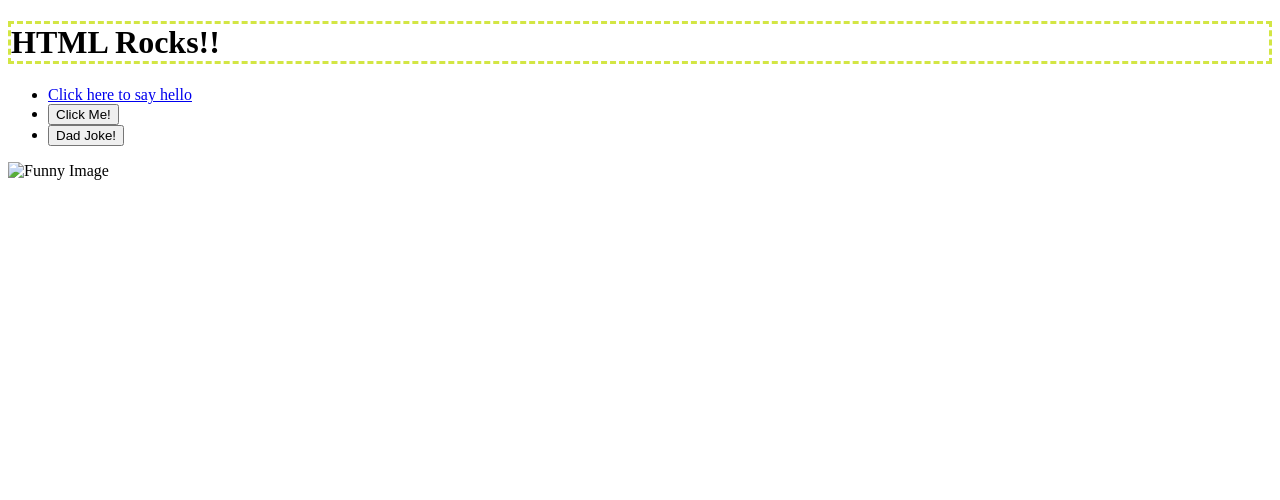
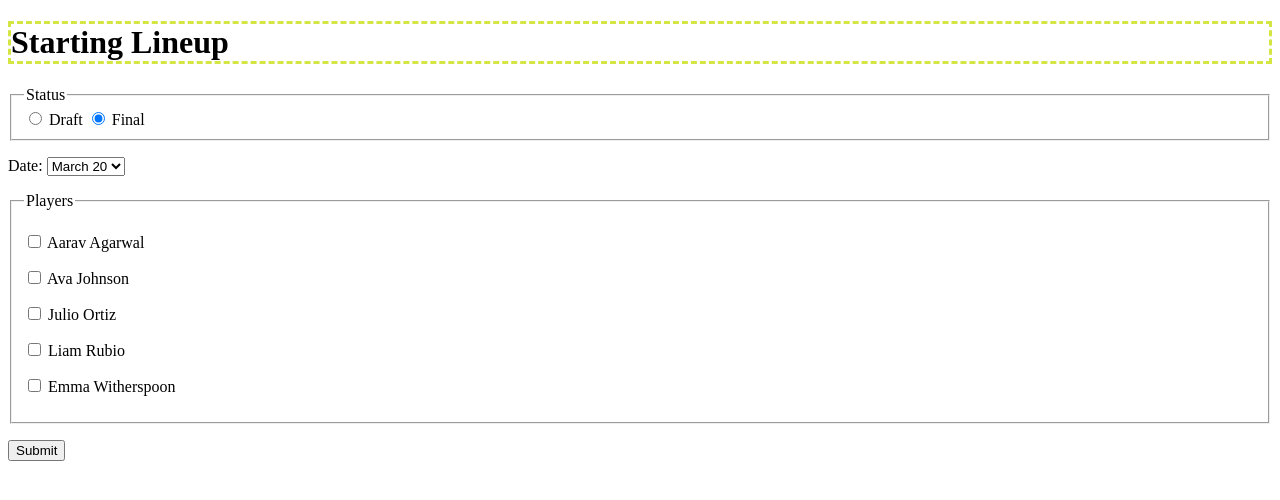
Before and after one commit to lukelofton-eng/09.03-Lab---JavaScript-in-the-Browser, a website: page index.html in a window 1280 px wide. Drawn offline with Linux system fonts and the light colour scheme; files that its build step writes are made by us from their sources; files whose address does not match are found by name.

Commit message:
Update index.html

```diff
--- a/index.html
+++ b/index.html
@@ -1,25 +1,85 @@
 <!doctype html>
-<html>
+<html lang="en">
 
 <head>
   <meta charset="utf-8">
-  <title>CS208 - Starter Code (UPDATE ME)!</title>
-  <meta name="description" content="">
+  <title>CS208 - Starting Lineup Form</title>
+  <meta name="description" content="Starting Lineup Form">
   <meta name="viewport" content="width=device-width, initial-scale=1">
   <link rel="stylesheet" href="style.css">
 </head>
 
 <body>
-  <h1>HTML Rocks!!</h1>
-  <ul>
-  <li><a href="/hello">Click here to say hello</a></li>
-  <li><button id="hello-link">Click Me!</button></li>
-  <li><button id="joke-button">Dad Joke!</button></li>
+  <h1>Starting Lineup</h1>
+
+  <form id="lineup-form">
+    <!-- Status Fieldset -->
+    <p>
+      <fieldset>
+        <legend>Status</legend>
+        <label>
+          <input type="radio" name="status" value="Draft"> Draft
+        </label>
+        <label>
+          <input type="radio" name="status" value="Final" checked> Final
+        </label>
+      </fieldset>
+    </p>
+
+    <!-- Date Drop-down -->
+    <p>
+      <label for="gameDate">Date: </label>
+      <select id="gameDate" name="gameDate">
+        <option value="March 20">March 20</option>
+        <option value="March 24">March 24</option>
+        <option value="April 2">April 2</option>
+        <option value="April 6">April 6</option>
+        <option value="April 13">April 13</option>
+      </select>
+    </p>
+
+    <!-- Players Fieldset -->
+    <p>
+      <fieldset>
+        <legend>Players</legend>
+        <p>
+          <label>
+            <input type="checkbox" name="players" value="Aarav Agarwal"> Aarav Agarwal
+          </label>
+        </p>
+        <p>
+          <label>
+            <input type="checkbox" name="players" value="Ava Johnson"> Ava Johnson
+          </label>
+        </p>
+        <p>
+          <label>
+            <input type="checkbox" name="players" value="Julio Ortiz"> Julio Ortiz
+          </label>
+        </p>
+        <p>
+          <label>
+            <input type="checkbox" name="players" value="Liam Rubio"> Liam Rubio
+          </label>
+        </p>
+        <p>
+          <label>
+            <input type="checkbox" name="players" value="Emma Witherspoon"> Emma Witherspoon
+          </label>
+        </p>
+      </fieldset>
+    </p>
+
+    <!-- Submit Button -->
+    <p>
+      <input type="submit" id="submit-btn" value="Submit">
+    </p>
+  </form>
+
+  <!-- Container for displaying user selections -->
+  <div id="output-display"></div>
+
   <script src="script.js"></script>
-  </ul>
-  <img src="funny.png" alt="Funny Image" width="300" height="200">
-
-  <h2 id="joke-display"></h2>
 </body>
 
 </html>
```
